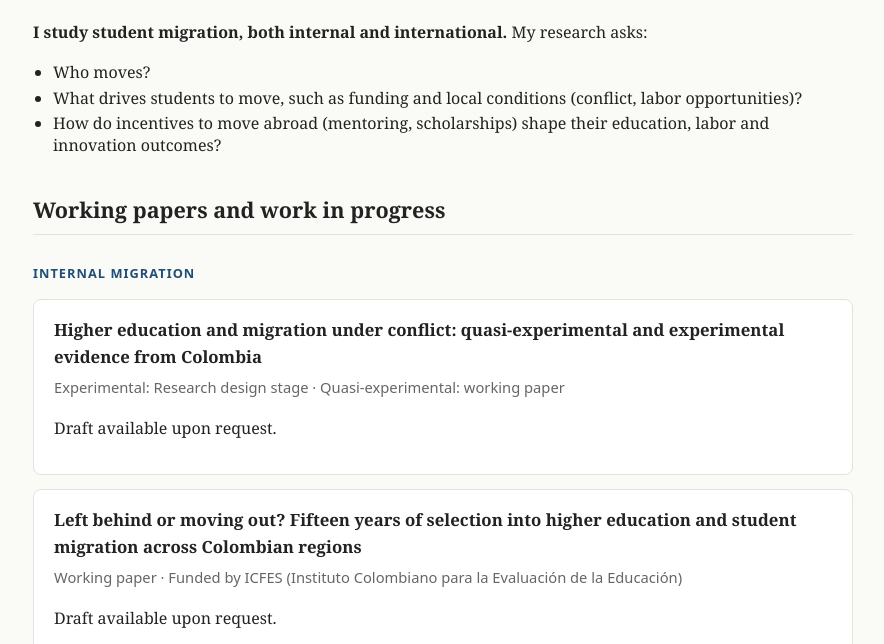
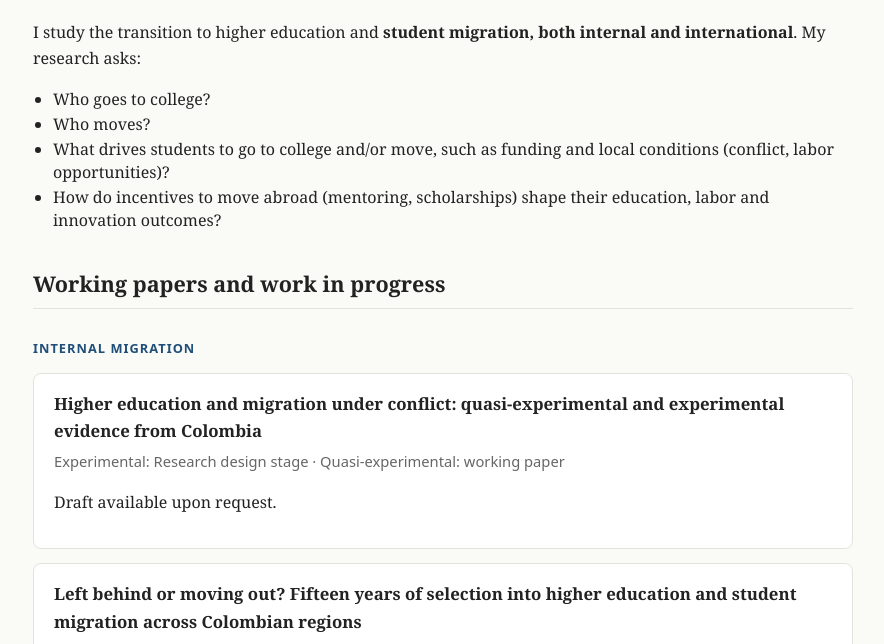
Before and after one commit to jdgarciago/jdgarciago.github.io, a plain HTML site: page research.html in a window 1280 px wide. Shown: the part 156-800 px from the top of the page, without its empty margins (197-1081 px from the left). Drawn offline with Linux system fonts and the light colour scheme.

Commit message:
Add files via upload

```diff
--- a/research.html
+++ b/research.html
@@ -22,10 +22,11 @@
 
   <main>
     <h1>Research</h1>
-    <p><strong>I study student migration, both internal and international.</strong> My research asks:</p>
+    <p>I study the transition to higher education and <strong>student migration, both internal and international</strong>. My research asks:</p>
     <ul class="clean tight">
+      <li>Who goes to college?</li>
       <li>Who moves?</li>
-      <li>What drives students to move, such as funding and local conditions (conflict, labor opportunities)?</li>
+      <li>What drives students to go to college and/or move, such as funding and local conditions (conflict, labor opportunities)?</li>
       <li>How do incentives to move abroad (mentoring, scholarships) shape their education, labor and innovation outcomes?</li>
     </ul>
 
```
Also changed, not shown: index.html (+3 -2 lines).
